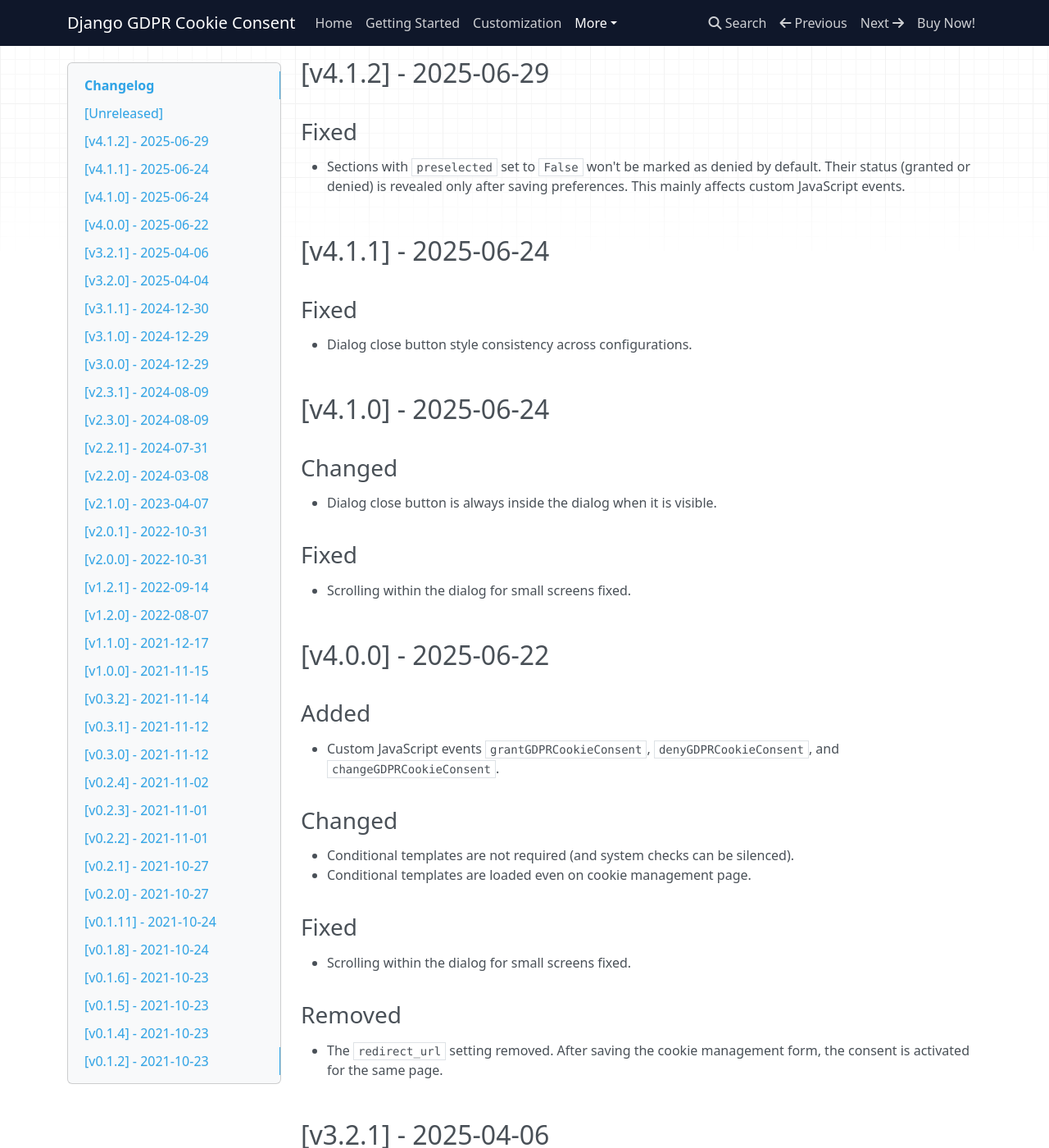
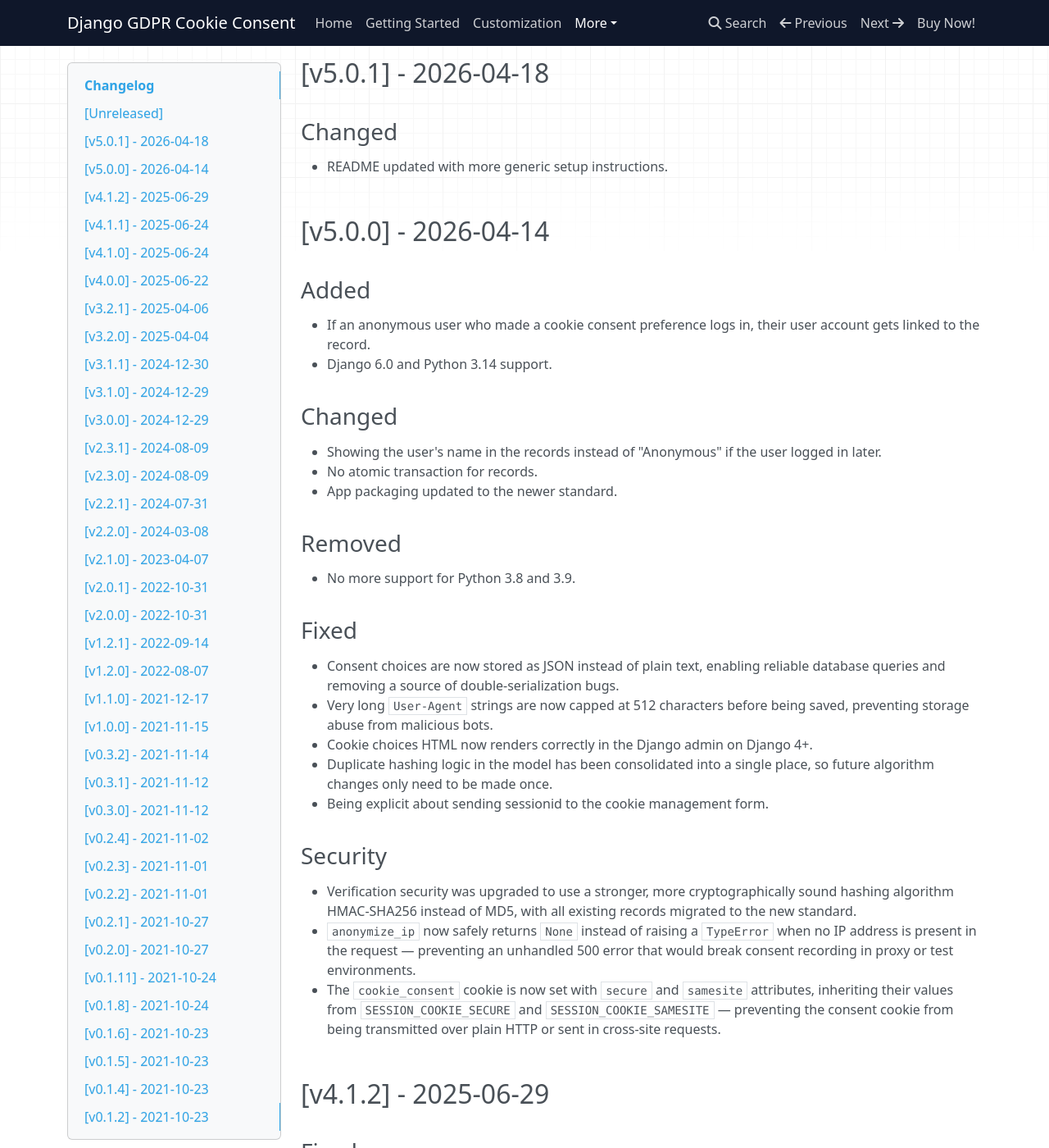
Before and after one commit to websightful/django-gdpr-cookie-consent-docs, an MkDocs documentation site: the page built from src/changelog.md, in a window 1280 px wide and 1400 px high, scrolled down 376 px. Shown: the whole window at 82% size. Built offline with MkDocs 1.6.1, drawn with Linux system fonts in a browser that asks for light colours; nearby versions of some CDN libraries.

Commit message:
✨ Django GDPR Cookie Consent v5.

```diff
--- a/src/changelog.md
+++ b/src/changelog.md
@@ -1,31 +1,63 @@
-Changelog
-=========
+# Changelog
 
 All notable changes to this project will be documented in this file.
 
 The format is based on [Keep a Changelog](https://keepachangelog.com/en/1.0.0/),
 and this project adheres to [Semantic Versioning](https://semver.org/spec/v2.0.0.html).
 
-[Unreleased]
-------------
+## [Unreleased]
 ...
 
-[v4.1.2] - 2025-06-29
-------------------
+## [v5.0.1] - 2026-04-18
+
+### Changed
+
+- README updated with more generic setup instructions.
+
+## [v5.0.0] - 2026-04-14
+
+### Added
+
+- If an anonymous user who made a cookie consent preference logs in, their user account gets linked to the record.
+- Django 6.0 and Python 3.14 support.
+
+### Changed
+
+- Showing the user's name in the records instead of "Anonymous" if the user logged in later.
+- No atomic transaction for records.
+- App packaging updated to the newer standard.
+
+### Removed
+
+- No more support for Python 3.8 and 3.9.
+
+### Fixed
+
+- Consent choices are now stored as JSON instead of plain text, enabling reliable database queries and removing a source of double-serialization bugs.
+- Very long `User-Agent` strings are now capped at 512 characters before being saved, preventing storage abuse from malicious bots.
+- Cookie choices HTML now renders correctly in the Django admin on Django 4+.
+- Duplicate hashing logic in the model has been consolidated into a single place, so future algorithm changes only need to be made once.
+- Being explicit about sending sessionid to the cookie management form.
+
+### Security
+
+- Verification security was upgraded to use a stronger, more cryptographically sound hashing algorithm HMAC-SHA256 instead of MD5, with all existing records migrated to the new standard.
+- `anonymize_ip` now safely returns `None` instead of raising a `TypeError` when no IP address is present in the request — preventing an unhandled 500 error that would break consent recording in proxy or test environments.
+- The `cookie_consent` cookie is now set with `secure` and `samesite` attributes, inheriting their values from `SESSION_COOKIE_SECURE` and `SESSION_COOKIE_SAMESITE` — preventing the consent cookie from being transmitted over plain HTTP or sent in cross-site requests.
+
+## [v4.1.2] - 2025-06-29
 
 ### Fixed
 
 - Sections with `preselected` set to `False` won't be marked as denied by default. Their status (granted or denied) is revealed only after saving preferences. This mainly affects custom JavaScript events.
 
-[v4.1.1] - 2025-06-24
-------------------
+## [v4.1.1] - 2025-06-24
 
 ### Fixed
 
 - Dialog close button style consistency across configurations.
 
-[v4.1.0] - 2025-06-24
-------------------
+## [v4.1.0] - 2025-06-24
 
 ### Changed
 
@@ -35,8 +67,7 @@
 
 - Scrolling within the dialog for small screens fixed.
 
-[v4.0.0] - 2025-06-22
-------------------
+## [v4.0.0] - 2025-06-22
 
 ### Added
 
@@ -55,16 +86,14 @@
 
 - The `redirect_url` setting removed. After saving the cookie management form, the consent is activated for the same page.
 
-[v3.2.1] - 2025-04-06
-------------------
+## [v3.2.1] - 2025-04-06
 
 ### Changed
 
 - The error IDs for Django system checks revisited and generalized.
 - Added tag "gdpr_cookie_consent" for Django system checks.
 
-[v3.2.0] - 2025-04-04
-------------------
+## [v3.2.0] - 2025-04-04
 
 ### Added
 
@@ -76,8 +105,7 @@
 - Dropped support for Python 3.6 and 3.7
 - Dropped support for Django 3.2, 4.0, and 4.1
 
-[v3.1.1] - 2024-12-30
-------------------
+## [v3.1.1] - 2024-12-30
 
 ### Fixed
 
@@ -87,15 +115,13 @@
 
 - CSS file refactored and optimized.
 
-[v3.1.0] - 2024-12-29
-------------------
+## [v3.1.0] - 2024-12-29
 
 ### Added
 
 - CSS variable `--cc-dialog-margin-correction` introduced for dialog margin corrections.
 
-[v3.0.0] - 2024-12-29
-------------------
+## [v3.0.0] - 2024-12-29
 
 ### Added
 
@@ -114,52 +140,45 @@
 - Dropped support for Python 3.5
 - Dropped support for Django 2.2, 3.0, and 3.1
 
-[v2.3.1] - 2024-08-09
-------------------
+## [v2.3.1] - 2024-08-09
 
 ### Changed
 
 - Classifiers updated at setup.py.
 - README updated.
 
-[v2.3.0] - 2024-08-09
-------------------
+## [v2.3.0] - 2024-08-09
 
 ### Changed
 
 - Django 5.1 support.
 
-[v2.2.1] - 2024-07-31
-------------------
+## [v2.2.1] - 2024-07-31
 
 ### Fixed
 
 - Required sections don't attempt to include conditional templates.
 
-[v2.2.0] - 2024-03-08
-------------------
+## [v2.2.0] - 2024-03-08
 
 ### Added
 
 - Django 5.0 support.
 - Python 3.9, 3.10, 3.11, 3.12 support.
 
-[v2.1.0] - 2023-04-07
-------------------
+## [v2.1.0] - 2023-04-07
 
 ### Added
 
 - Django 4.2 support.
 
-[v2.0.1] - 2022-10-31
-------------------
+## [v2.0.1] - 2022-10-31
 
 ### Fixed
 
 - Python 3.5, 3.6, 3.7, 3.8 support.
 
-[v2.0.0] - 2022-10-31
-------------------
+## [v2.0.0] - 2022-10-31
 
 ### Added
 
@@ -173,8 +192,7 @@
 
 - Dialog close button made optional and not shown by default.
 
-[v1.2.1] - 2022-09-14
-------------------
+## [v1.2.1] - 2022-09-14
 
 ### Added
 
@@ -185,78 +203,67 @@
 - gettext_lazy usage in the settings.
 
 
-[v1.2.0] - 2022-08-07
-------------------
+## [v1.2.0] - 2022-08-07
 
 ### Added
 
 - Django 4.1 support.
 
-[v1.1.0] - 2021-12-17
-------------------
+## [v1.1.0] - 2021-12-17
 
 ### Added
 
 - Django 4.0 support.
 
-[v1.0.0] - 2021-11-15
-------------------
+## [v1.0.0] - 2021-11-15
 
 ### Added
 
 - Python 3.9 and 3.10 support.
 
-[v0.3.2] - 2021-11-14
-------------------
+## [v0.3.2] - 2021-11-14
 
 ### Fixed
 
 - More spacious layout for the modal dialog on mobile screens.
 
-[v0.3.1] - 2021-11-12
-------------------
+## [v0.3.1] - 2021-11-12
 
 ### Fixed
 
 - The styling for the modal dialog close button fixed for mobile Chrome and Safari.
 
-[v0.3.0] - 2021-11-12
-------------------
+## [v0.3.0] - 2021-11-12
 
 ### Added
 
 - Content-Security-Policy is supported: you can use Django-CSP with nonces for inline scripts and styles.
 
-[v0.2.4] - 2021-11-02
-------------------
+## [v0.2.4] - 2021-11-02
 
 ### Added
 
 - HTML ids added for switch widgets for easier testability.
 
-[v0.2.3] - 2021-11-01
-------------------
+## [v0.2.3] - 2021-11-01
 
 ### Fixed
 
 - Modal dialog submission fix for Safari.
 
-[v0.2.2] - 2021-11-01
-------------------
+## [v0.2.2] - 2021-11-01
 
 ### Fixed
 
 - Multiple `<script>` loading in the conditional snippets fixed.
 
-[v0.2.1] - 2021-10-27
-------------------
+## [v0.2.1] - 2021-10-27
 
 ### Changed
 
 - Modal dialog centered vertically and horizontally.
 
-[v0.2.0] - 2021-10-27
-------------------
+## [v0.2.0] - 2021-10-27
 
 ### Added
 
@@ -266,43 +273,37 @@
 
 - Disabling the buttons while saving the Cookie Choices so that they are not triggered more than once with slow Internet connections.
 
-[v0.1.11] - 2021-10-24
-------------------
+## [v0.1.11] - 2021-10-24
 
 ### Fixed
 
 - Styling of the switches.
 
-[v0.1.8] - 2021-10-24
-------------------
+## [v0.1.8] - 2021-10-24
 
 ### Fixed
 
 - Styling for the modal dialog close button.
 
-[v0.1.6] - 2021-10-23
-------------------
+## [v0.1.6] - 2021-10-23
 
 ### Removed
 
 - Samesite functionality.
 
-[v0.1.5] - 2021-10-23
-------------------
+## [v0.1.5] - 2021-10-23
 
 ### Added
 
 - Default extra.html template.
 
-[v0.1.4] - 2021-10-23
-------------------
+## [v0.1.4] - 2021-10-23
 
 ### Fixed
 
 - bump2version configuration.
 
-[v0.1.2] - 2021-10-23
-------------------
+## [v0.1.2] - 2021-10-23
 
 ### Added
 
```
Also changed, not shown: docs/changelog/index.html (+98 -55 lines), docs/getting-started/index.html (+7 -4 lines), docs/index.html (+4 -4 lines), docs/sitemap.xml (+7 -7 lines), src/getting-started.md (+10 -4 lines), src/index.md (+10 -10 lines), docs/search/search_index.json, 2 other files.
